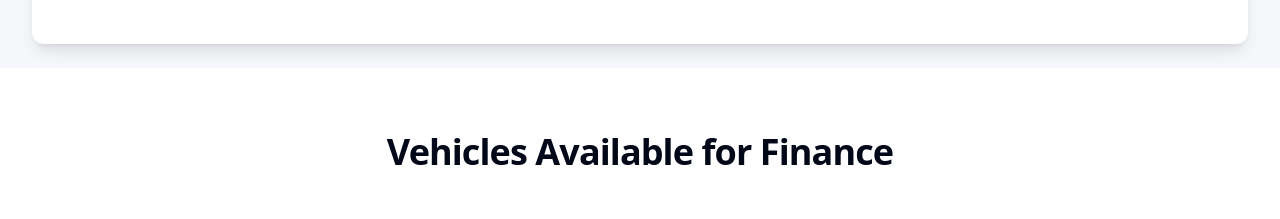
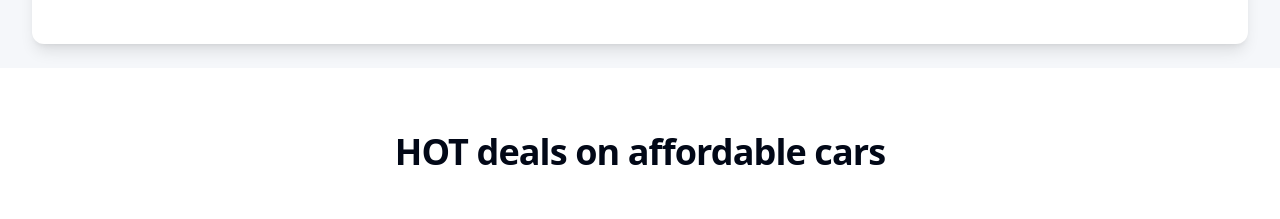
Before and after one commit to Outbound121/sleek-car-funding-96, a React (Vite) app: page / in a window 1280 px wide. Shown: the part 1260-1479 px from the top of the page. Built offline with nearby package versions, Linux system fonts and the light colour scheme; grey boxes are pictures that could not be loaded.

Commit message:
Update featured vehicles section
Change the title of the featured vehicles section to "HOT deals on affordable cars".

```diff
--- a/src/pages/Index.tsx
+++ b/src/pages/Index.tsx
@@ -77,7 +77,7 @@ const Index = () => {
         <section className="bg-white py-16">
           <div className="container mx-auto">
             <h2 className="text-3xl md:text-4xl font-bold text-center mb-12">
-              Vehicles Available for Finance
+              HOT deals on affordable cars
             </h2>
             <CarCarousel />
           </div>
```
